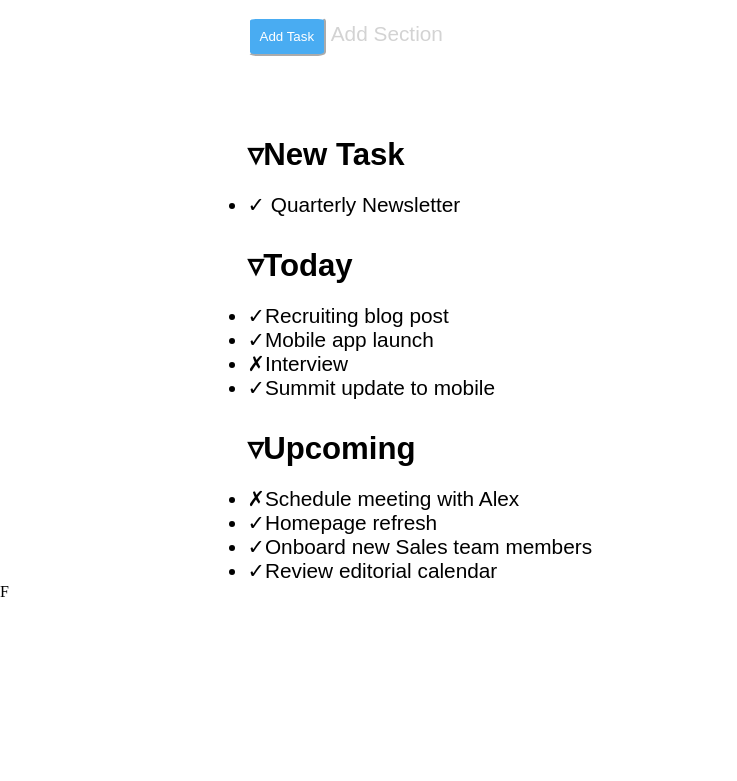
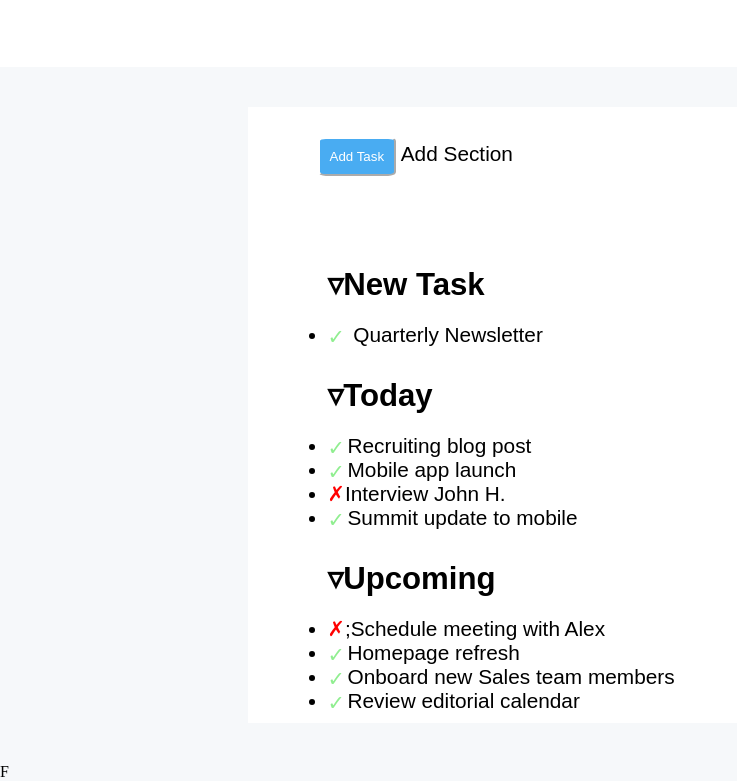
Before and after one commit to Stefanospedicato/html-css-toboolist, a plain HTML site: page index.html in a window 1280 px wide. Shown: the part 122-903 px from the top of the page, without its empty margins (0-737 px from the left). Before the commit the page ends 800 px from the top, so only its background shows below. Drawn offline with Linux system fonts and the light colour scheme.

Commit message:
[add]sfondo-colore

```diff
--- a/css/style.css
+++ b/css/style.css
@@ -7,10 +7,14 @@
 
 /* *********HEADER********* */
 
+body{
+  background-color: #F6F8FA;
+}
 
 header{
   background-color: white;
   color: black;
+  padding-bottom: 50px;
 }
 
 header .img{
@@ -24,7 +28,7 @@ h1{
   font-size: 2.5rem;
   color: black;
   font-family: Arial, Helvetica, sans-serif;
-  vertical-align: middle;
+  text-align: middle;
 }
 
 
@@ -32,7 +36,7 @@ h1{
 
 
 main{
-  background-color:gray;
+  background-color: ;
   font-family: Arial, Helvetica, sans-serif;
   font-size: 1.3rem;
 }
@@ -58,12 +62,6 @@ button{
   border-color:white;
 }
 
-.riquadro{
-  color: lightgray;
-  border-color: lightgray;
-  border: lightgray;
-  border-width: 2px;
-}
 
 h2{
   font-family: Arial, Helvetica, sans-serif;
@@ -73,6 +71,33 @@ h2{
   padding-bottom: 20px;
 }
 
-.elenco{
+.liste{
+  padding: 20px;
+}
+
+
+.check{
+  color: lightgreen;
+  display: inline-block;
+  width: 20px;
+  height: 20px;
+  line-height: 20px;
+  vertical-align: middle
+}
+
+.cross{
+ color: red;
 
 }
+.sfondo{
+  background-color:white;
+  border-radius: 2%;
+  padding-left: 30px;
+  padding-top: 30px;
+  margin: 40px;
+}
+
+.elenco{
+  padding: 10px;
+
+}
--- a/index.html
+++ b/index.html
@@ -23,6 +23,8 @@
 
   <main class="conteiner">
 
+    <div class="sfondo">
+
       <!-- BOTTONI -->
 
       <section class="add">
@@ -36,13 +38,13 @@
 
       <!-- LISTE -->
 
-    <section class="liste">
+      <section class="liste elenco">
 
         <h2>&triangledown;New Task</h2>
 
         <ul>
-        <li class="elenco">
-          <p>&check; Quarterly Newsletter</p>
+          <li>
+            <p><span class="check">&check;</span> Quarterly Newsletter</p>
           </li>
         </ul>
 
@@ -51,25 +53,25 @@
         <ul>
           <li>
             <p>
-            &check;Recruiting blog post
+              <span class="check">&check;</span>Recruiting blog post
             </p>
           </li>
 
           <li>
             <p>
-            &check;Mobile app launch
+              <span class="check">&check;</span>Mobile app launch
             </p>
           </li>
 
           <li>
             <p>
-            &cross;Interview
+              <span class="cross">&cross;</span>Interview John H.
             </p>
           </li>
 
           <li>
             <p>
-            &check;Summit update to mobile
+              <span class="check">&check;</span>Summit update to mobile
             </p>
           </li>
         </ul>
@@ -80,25 +82,25 @@
 
           <li>
             <p>
-            &cross;Schedule meeting with Alex
+              <span class="cross">&cross;</span>;Schedule meeting with Alex
             </p>
           </li>
 
           <li>
             <p>
-            &check;Homepage refresh
+              <span class="check">&check;</span>Homepage refresh
             </p>
           </li>
 
           <li>
             <p>
-            &check;Onboard new Sales team members
+              <span class="check">&check;</span>Onboard new Sales team members
             </p>
           </li>
 
           <li>
             <p>
-            &check;Review editorial calendar
+              <span class="check">&check;</span>Review editorial calendar
             </p>
           </li>
 
@@ -108,7 +110,7 @@
 
       <!-- /LISTE -->
 
-
+    </div>
 
   </main>
 
```
Lines whose indentation alone changed are shown as unchanged.
